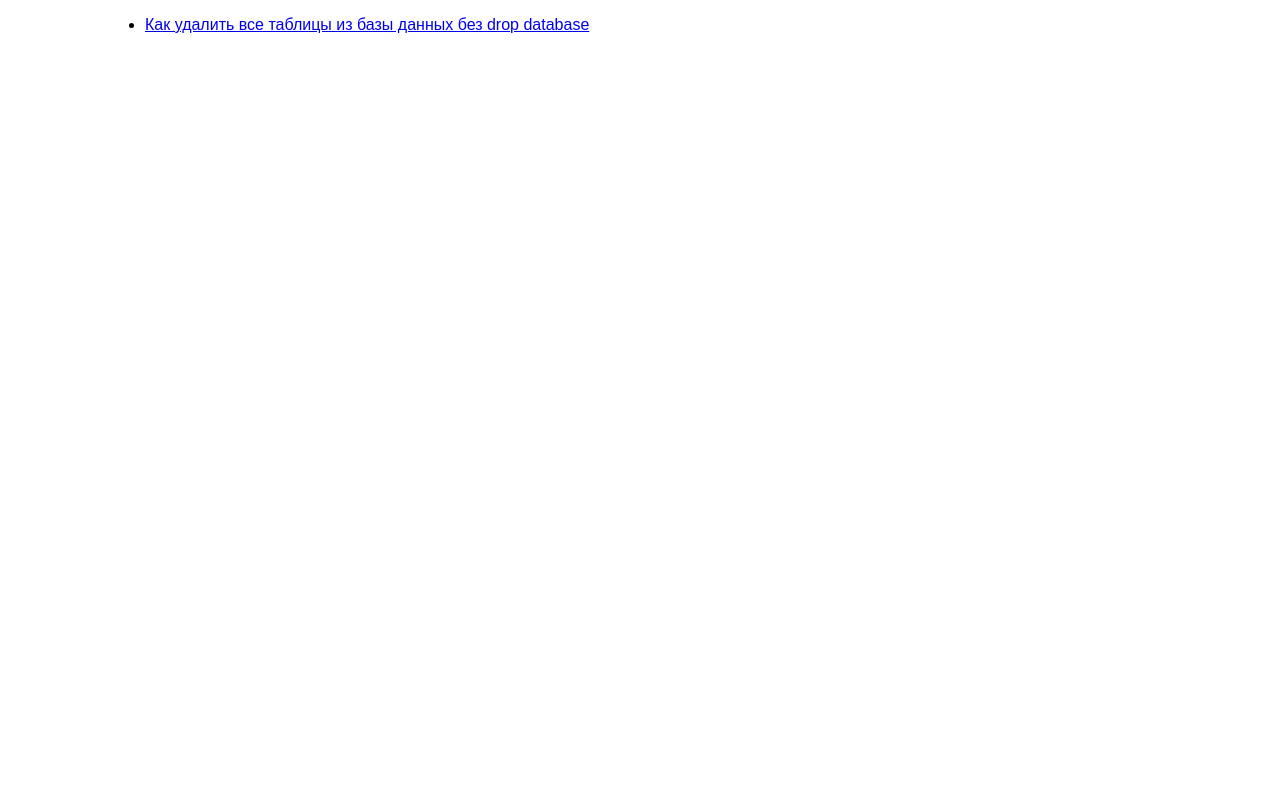
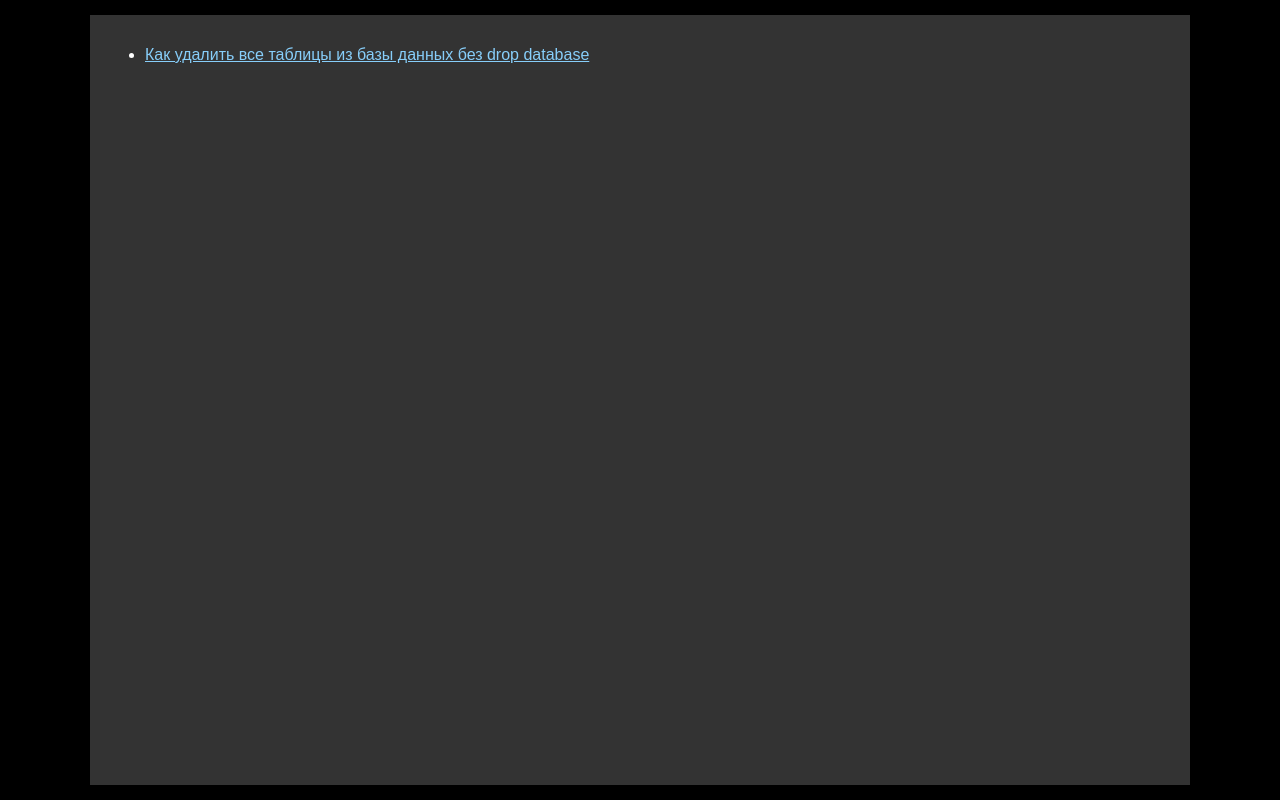
Before and after one commit to speker2010/blog, a plain HTML site: page index.html in a window 1280 px wide. Drawn offline with Linux system fonts and the light colour scheme.

Commit message:
Add design:)

```diff
--- a/common.css
+++ b/common.css
@@ -1,8 +1,29 @@
 body {
+    align-items: stretch;
+    box-sizing: border-box;
+    background: #000;
+    color: #fff;
+    display: flex;
+    flex-direction: row;
     font-family: sans-serif;
+    margin: 0;
+    padding-top: 15px;
+    padding-bottom: 15px;
+    min-height: 100vh;
+}
+
+a {
+    color: lightskyblue;
+}
+
+a:visited {
+    color: plum;
 }
 
 .container {
+    background: #333;
     max-width: 1070px;
     margin: 0 auto;
+    padding: 15px;
+    width: 100%;
 }
```
